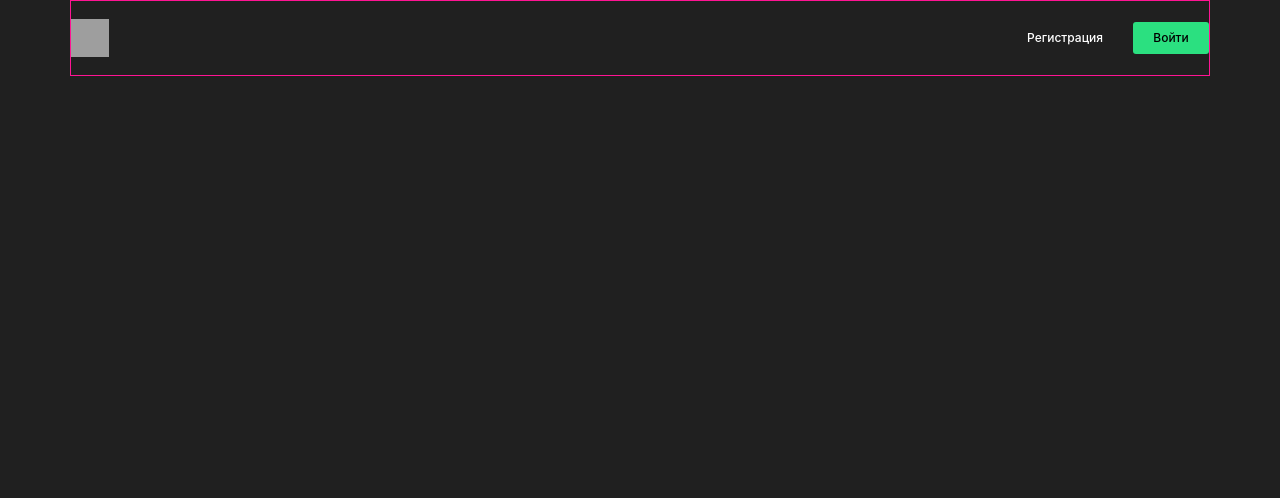
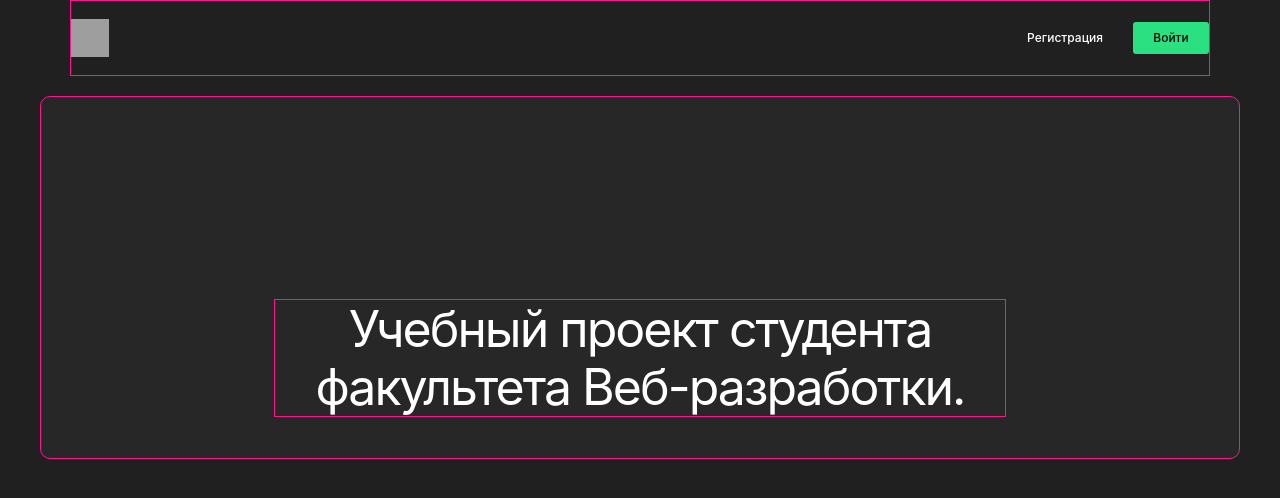
Before and after one commit to DonVladon96/movies-explorer-frontend, a React (Create React App) app: page / in a window 1280 px wide. Shown: the top 498 px of the page. Built offline with nearby package versions, Linux system fonts and the light colour scheme; grey boxes are pictures that could not be loaded.

Commit message:
Занимаемся промо

```diff
--- a/src/components/App/App.jsx
+++ b/src/components/App/App.jsx
@@ -1,14 +1,16 @@
 import './App.css';
 import Header from '../Header/Header';
 import React from 'react';
+import Main from "../Main/Main";
+
 
 function App() {
 
     return (
-      <div className='app'>
-        <Header/>
-      </div>
-    );
+        <div className='app'>
+         <Main/>
+        </div>
+        );
   }
 
   export default App;
--- a/src/components/Main/Main.css
+++ b/src/components/Main/Main.css
@@ -0,0 +1,3 @@
+Main {
+    min-height: calc(100vh - 246px);
+}
--- /dev/null
+++ b/src/components/Main/Main.jsx
@@ -0,0 +1,18 @@
+import React from "react";
+import "./Main.css";
+import Header from "../Header/Header";
+import Promo from "./Promo/Promo";
+
+function Main() {
+
+  return (
+    <div className="content-container">
+      <Header/>
+      <main>
+      <Promo/>
+      </main>
+    </div>
+  )
+}
+
+export default Main;
--- /dev/null
+++ b/src/components/Main/Promo/Promo.css
@@ -0,0 +1,35 @@
+.Promo {
+    margin-top: 20px;
+    margin-left: 40px;
+    margin-right: 40px;
+    max-width: 1280px;
+}
+
+.Promo__container {
+    border: solid 1px deeppink;
+    display: flex;
+    border-radius: 10px;
+    background: #272727;
+    justify-content: center;
+    padding-top: 160px;
+    padding-left: 235px;
+    padding-right: 235px;
+}
+
+.Promo__title {
+    display: flex;
+    width: 730px;
+    flex-direction: column;
+    flex-shrink: 0;
+
+    color: #FFF;
+    text-align: center;
+    text-shadow: 0px 4px 4px 0px rgba(0, 0, 0, 0.25);
+    font-size: 50px;
+    font-family: Inter;
+    line-height: 58px;
+    letter-spacing: -2px;
+    font-weight: 400;
+
+    border: solid 1px deeppink;
+}
--- /dev/null
+++ b/src/components/Main/Promo/Promo.jsx
@@ -0,0 +1,16 @@
+import React from "react";
+
+import "./Promo.css";
+
+function Promo() {
+
+  return (
+    <section className="Promo">
+      <div className="Promo__container">
+        <h1 className="Promo__title">Учебный проект студента факультета Веб-разработки.</h1>
+      </div>
+    </section>
+  )
+}
+
+export default Promo;
--- a/src/index.css
+++ b/src/index.css
@@ -1,6 +1,13 @@
 body {
     margin: 0;
-    font-family: "Inter", Arial, sans-serif;
+    font-family: -apple-system, BlinkMacSystemFont, 'Segoe UI', 'Roboto', 'Oxygen',
+    'Ubuntu', 'Cantarell', 'Fira Sans', 'Droid Sans', 'Helvetica Neue',
+    sans-serif;
     -webkit-font-smoothing: antialiased;
     -moz-osx-font-smoothing: grayscale;
 }
+
+code {
+    font-family: source-code-pro, Menlo, Monaco, Consolas, 'Courier New',
+    monospace;
+}
```
Also changed, not shown: src/components/Main/Main.js (deleted).
